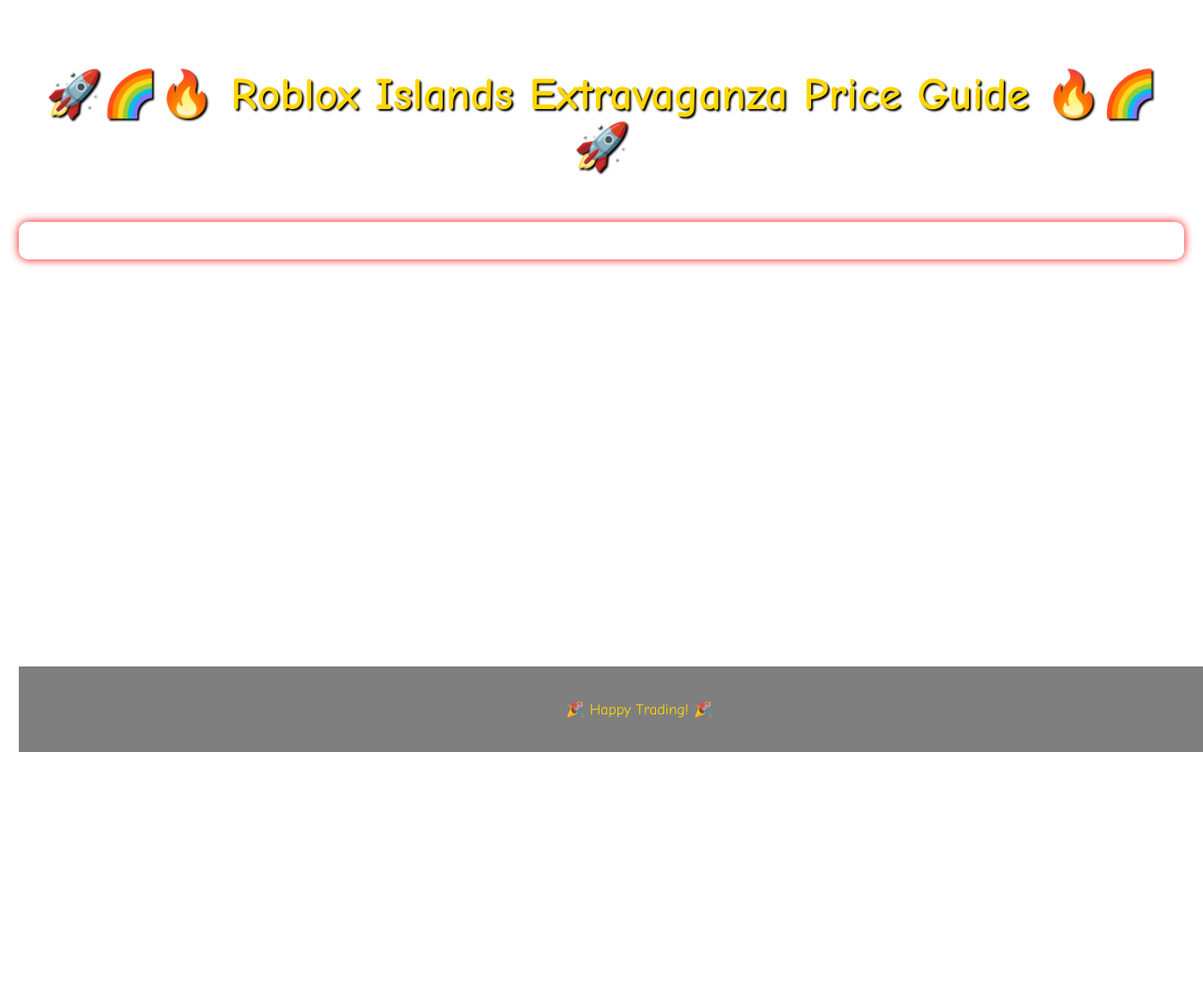
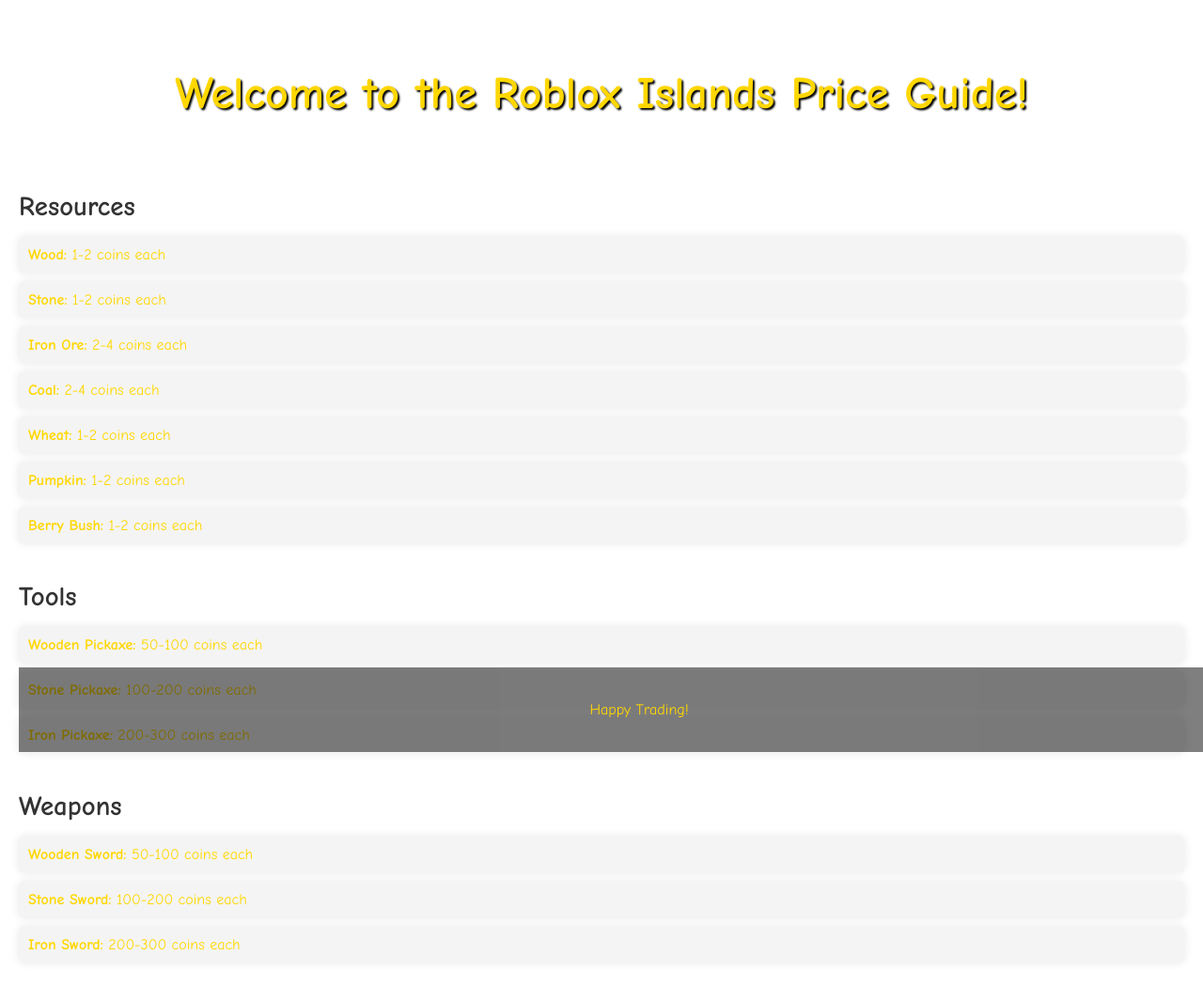
Before and after one commit to officialislandsarchive/hello, a plain HTML site: page index.html in a window 1280 px wide. Shown: the whole page at 94% size. Before the commit the page ends 800 px from the top, so only its background shows below. Drawn offline with Linux system fonts and the light colour scheme.

Commit message:
Update index.html

```diff
--- a/index.html
+++ b/index.html
@@ -3,18 +3,36 @@
 <head>
     <meta charset="UTF-8">
     <meta name="viewport" content="width=device-width, initial-scale=1.0">
-    <title>🚀🌈🔥 Roblox Islands Extravaganza Price Guide 🔥🌈🚀</title>
+    <title>Roblox Islands Price Guide</title>
     <link rel="stylesheet" href="styles.css">
 </head>
 <body>
     <header>
-        <h1>🚀🌈🔥 Roblox Islands Extravaganza Price Guide 🔥🌈🚀</h1>
+        <h1>Welcome to the Roblox Islands Price Guide!</h1>
     </header>
     <main>
-        <div id="price-guide"></div>
+        <section id="resources">
+            <h2>Resources</h2>
+            <ul id="resources-list">
+                <!-- Resource items will be dynamically added here -->
+            </ul>
+        </section>
+        <section id="tools">
+            <h2>Tools</h2>
+            <ul id="tools-list">
+                <!-- Tool items will be dynamically added here -->
+            </ul>
+        </section>
+        <section id="weapons">
+            <h2>Weapons</h2>
+            <ul id="weapons-list">
+                <!-- Weapon items will be dynamically added here -->
+            </ul>
+        </section>
+        <!-- Add more sections for other categories as needed -->
     </main>
     <footer>
-        <p>🎉 Happy Trading! 🎉</p>
+        <p>Happy Trading!</p>
     </footer>
     <script src="script.js"></script>
 </body>
```
